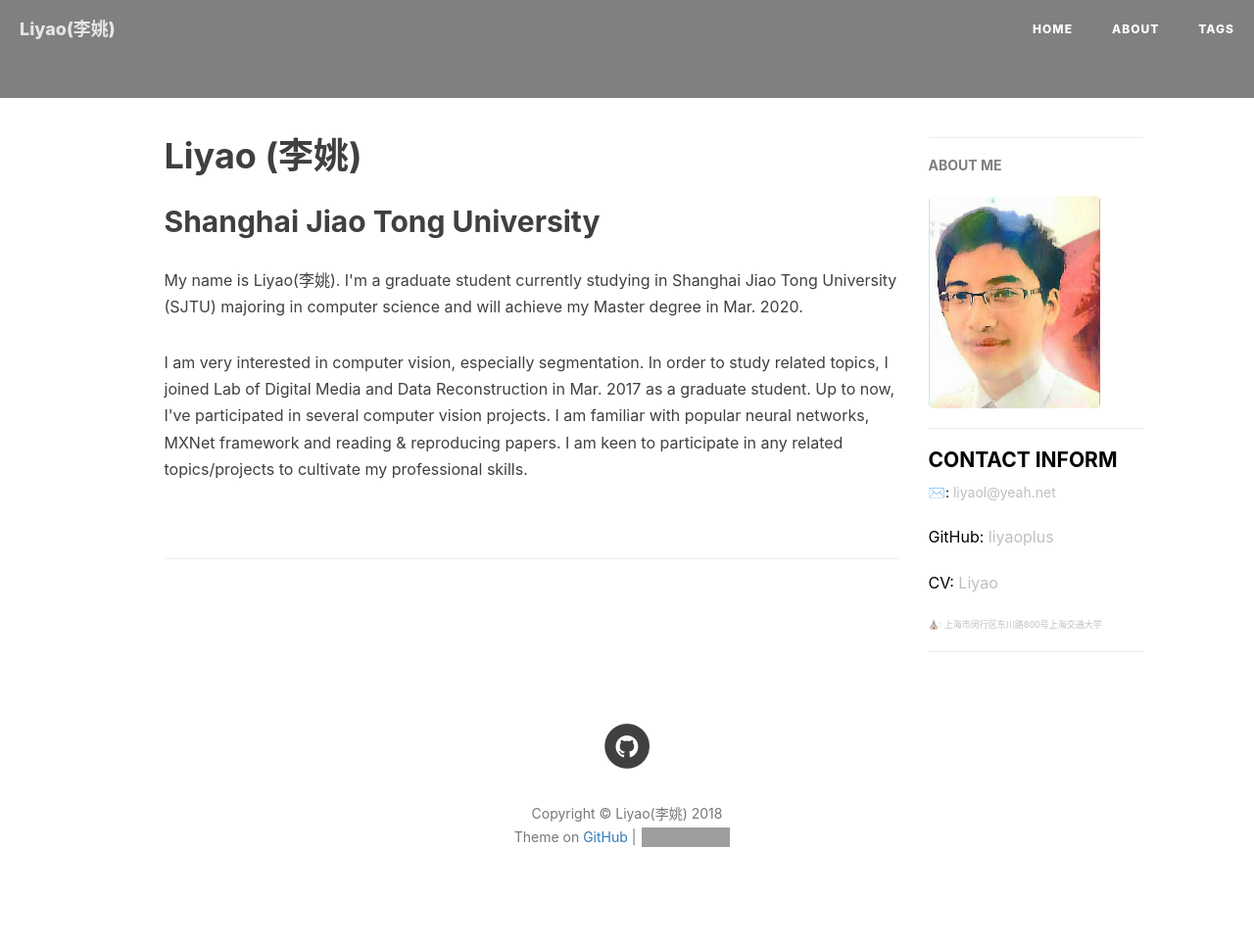
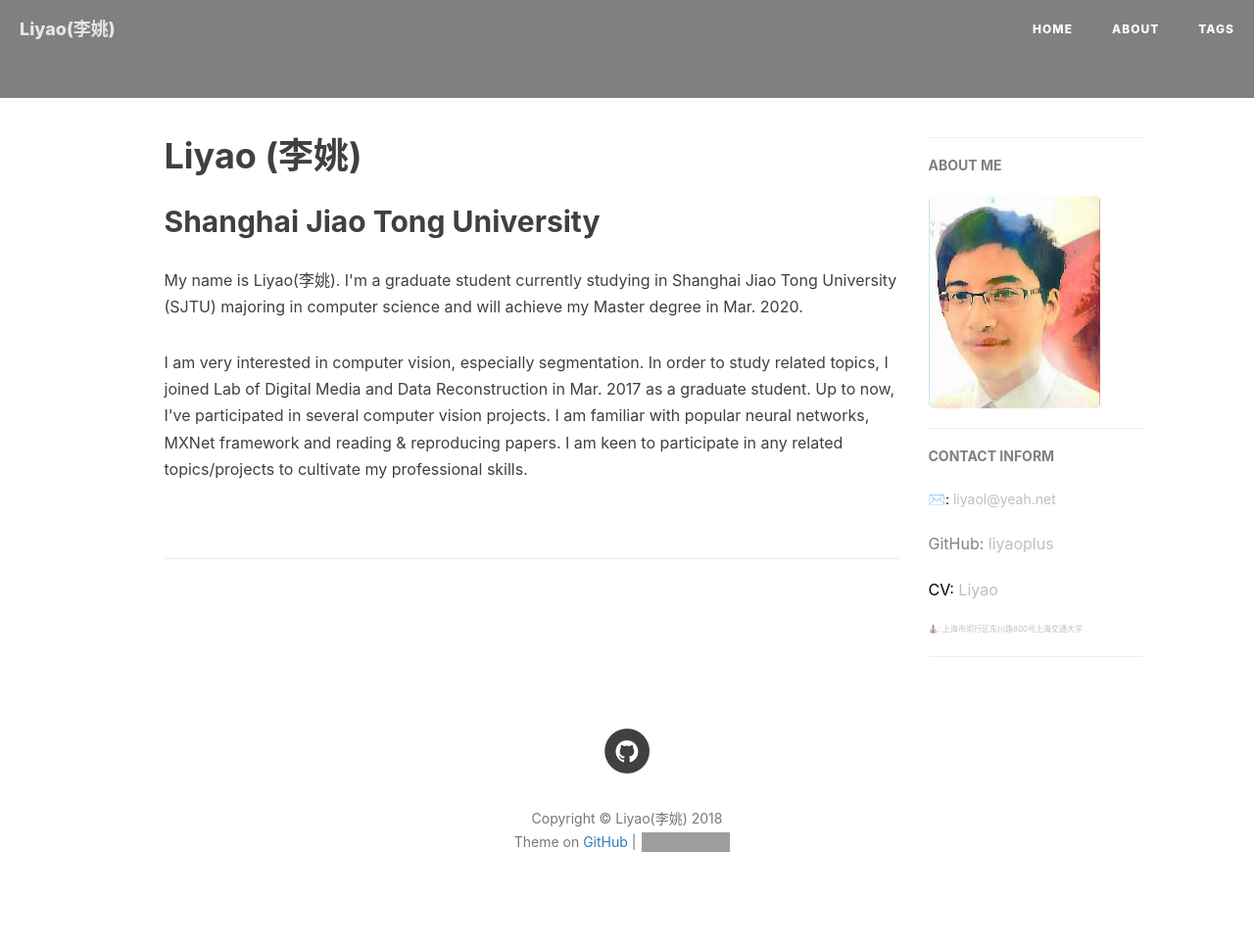
Before and after one commit to liyaoplus/liyaoplus.github.io, a Jekyll site: the page built from index.html, in a window 1280 px wide. Shown: the whole page at 98% size. Built offline with Jekyll 4.4.1, drawn with Linux system fonts in a browser that asks for light colours; nearby versions of some CDN libraries; the list of posts is cut into pages by our own code; comment, search, counter and statistics services are not loaded; grey boxes are pictures that could not be loaded.

Commit message:
Update page.html

```diff
--- a/_layouts/page.html
+++ b/_layouts/page.html
@@ -121,19 +121,19 @@ layout: default
 		<!-- Contack Information -->
 		<section class="visible-md visible-lg">
 		    <hr>
-		    <h4 style="color:black;">CONTACT INFORM</h4>
+		    <h5 style="color:gray;">CONTACT INFORM</h5>
 		    <div class="short-about">
                         {% if site.email %}
 			    <p style="color:black;">✉️: <a href="mailto:{{site.email}}">{{site.email}}</a></p>
                         {% endif %}
 			{% if site.github_username %}
-			    <p style="color:black;font-size:16px;">GitHub: <a href="https://github.com/{{site.github_username}}">liyaoplus</a></p>
+			    <p style="color:gray;font-size:16px;">GitHub: <a href="https://github.com/{{site.github_username}}">liyaoplus</a></p>
                         {% endif %}
 			{% if site.github_username %}
 			    <p style="color:black;font-size:16px;">CV: <a href="https://liyaoplus.github.io/{{ site.cv_filename }}">Liyao</a></p>
                         {% endif %}
 			{% if site.address %}
-			    <p style="font-size:9px;">⛪: {{site.address}}</p>
+			    <p style="font-size:8px;">⛪: {{site.address}}</p>
                         {% endif %}
 		    </div>
 		    <hr>
```
